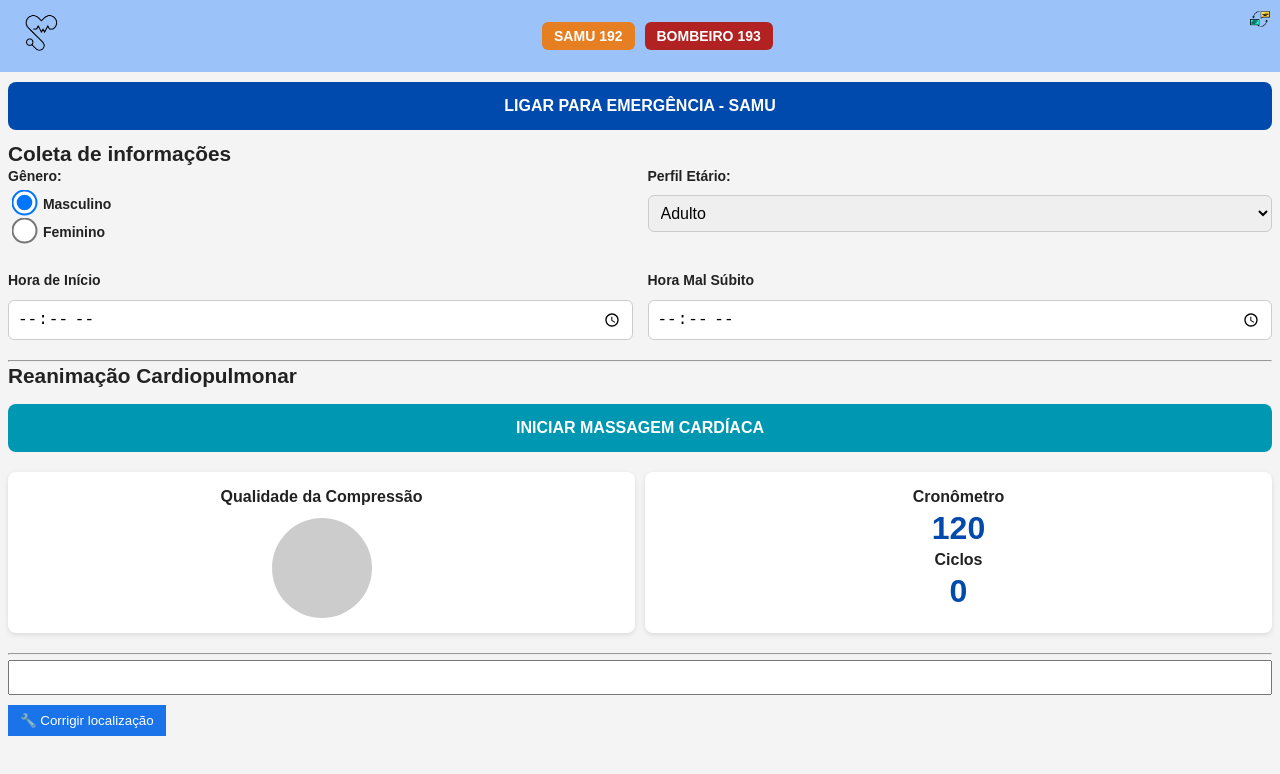
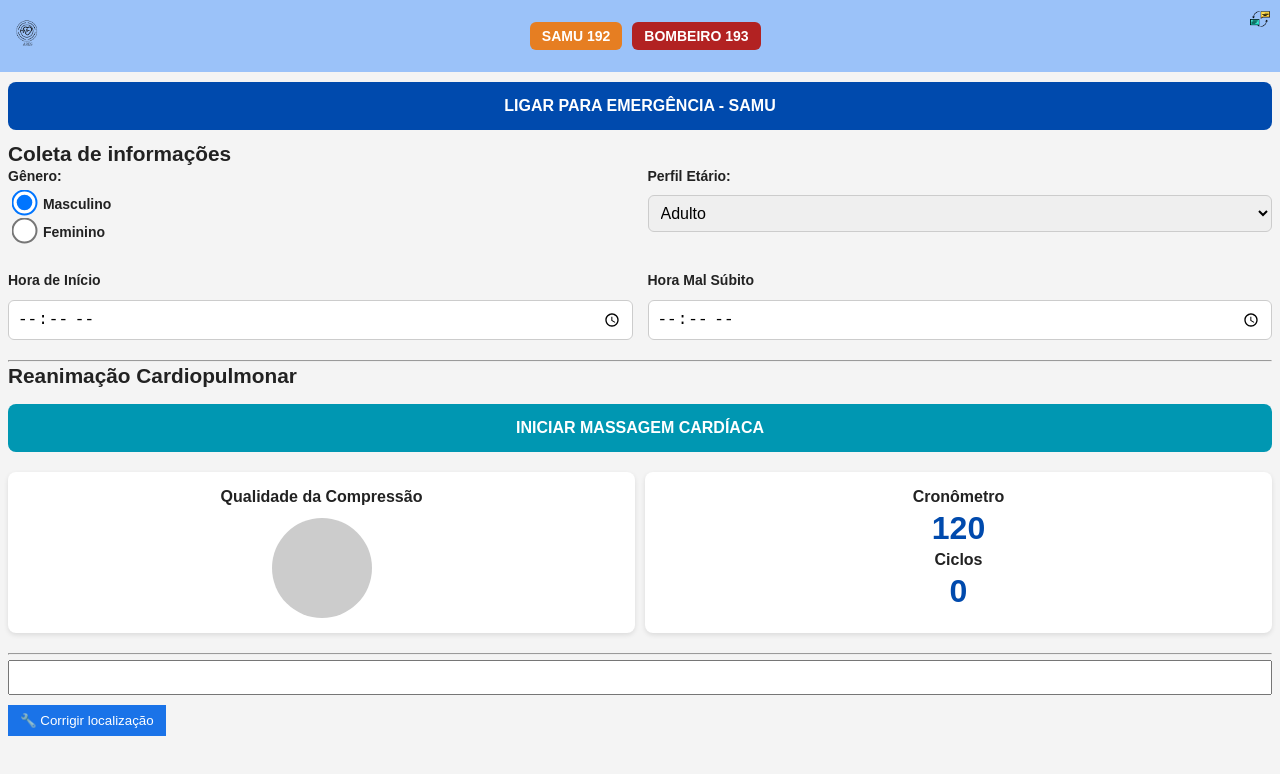
Before and after one commit to ARES-RCP/ares, a plain HTML site: page index.html in a window 1280 px wide. Shown: the top 774 px of the page. Drawn offline with Linux system fonts and the light colour scheme; some packages are replaced by stand-ins of ours.

Commit message:
mudança de logo

```diff
--- a/index.html
+++ b/index.html
@@ -14,7 +14,7 @@
   <header>
     <nav class="nav-br" aria-label="Menu principal">
       <a href="#" class="logo" aria-label="Página inicial">
-        <img src="img/logo.png" alt="Logo do ARES - coração estilizado">
+        <img src="img/logo3Semfundo.png" alt="Logo do ARES - coração estilizado">
       </a>
       <ul class="nav-list">
         <li class="item samu">
```
Also changed, not shown: img/logo3Semfundo.png (added).
